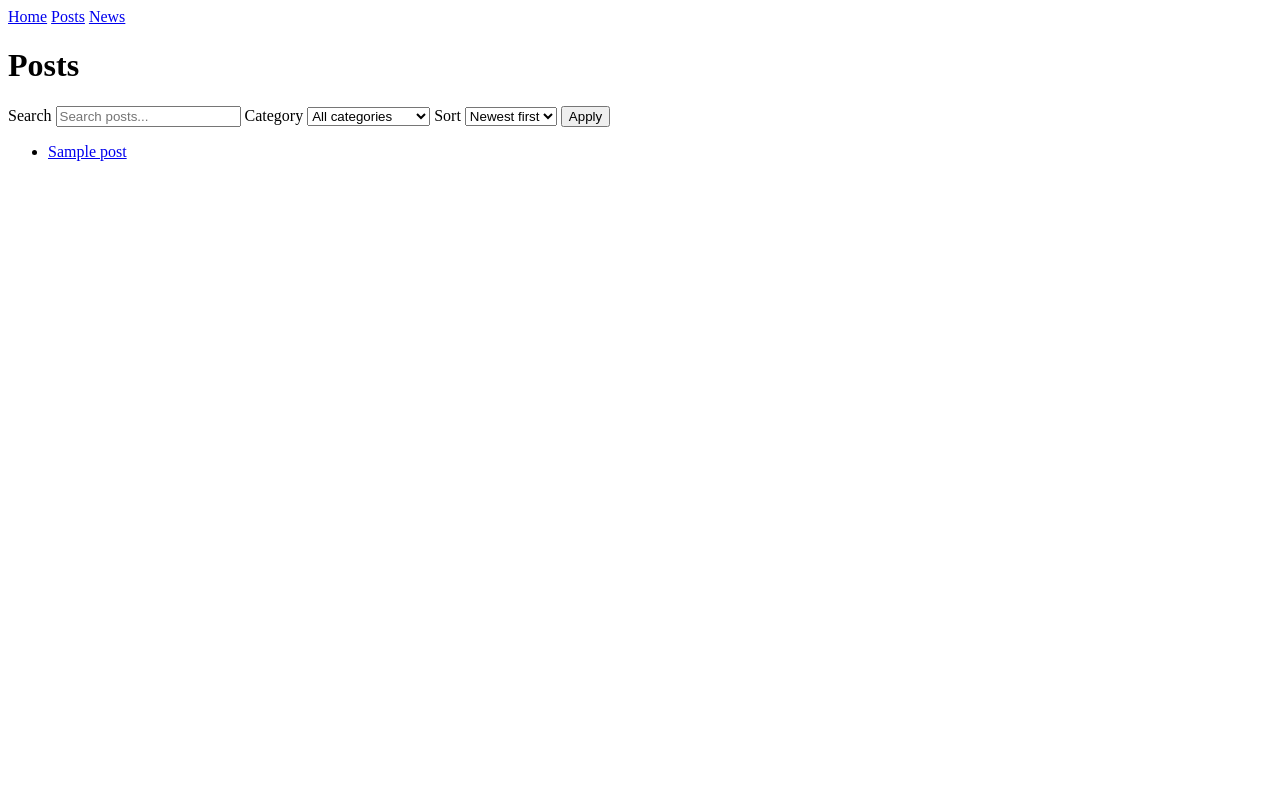
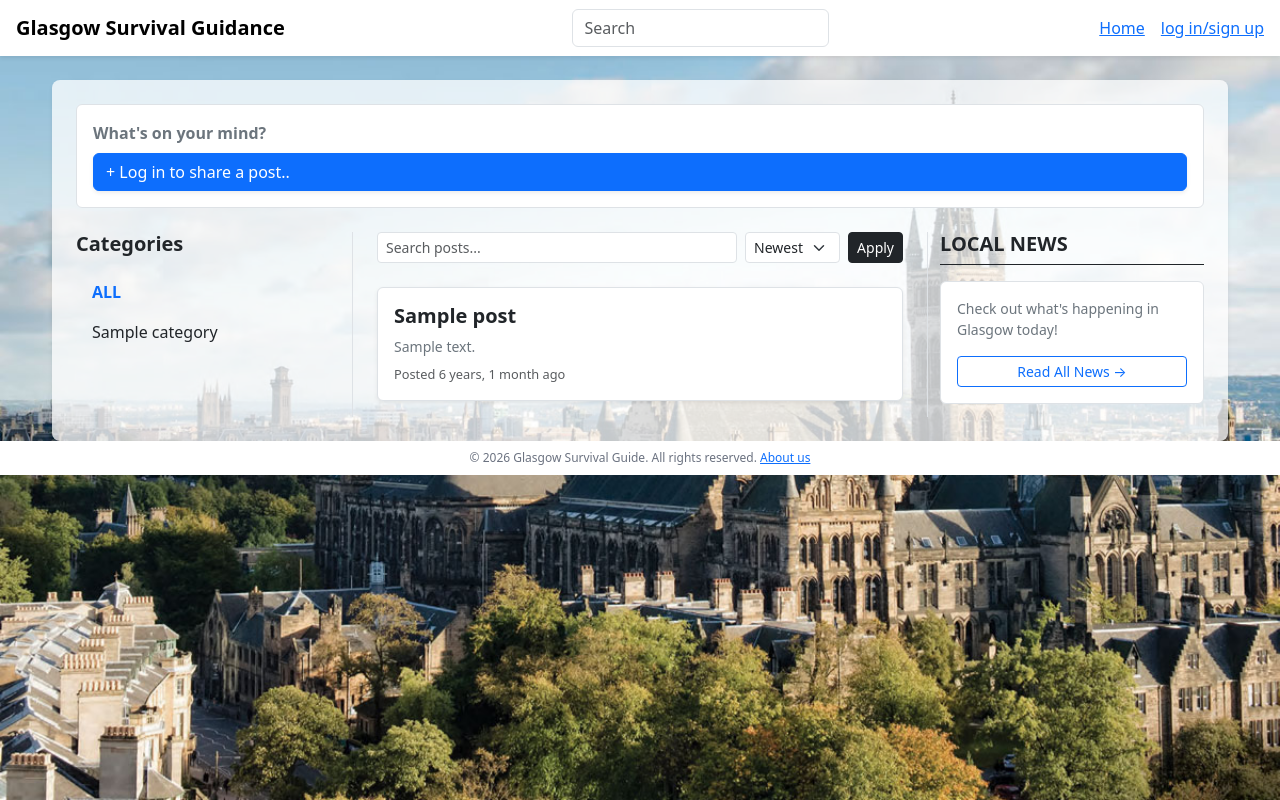
Before and after one commit to COMPSCI5012-Internet-Technology/GlasgowSurvivalGuide, a Django app: page /posts/ in a window 1280 px wide. Run offline with Django 5.2, Linux system fonts and the light colour scheme; tables that the repository leaves empty hold one stand-in row (values such as "Sample post").

Commit message:
change background image/change base html by adding navbar and footer/first draft of post list page

```diff
--- /dev/null
+++ b/static/guide/style.css
@@ -0,0 +1,21 @@
+/* background image */
+.page-bg {
+    position: fixed;
+    top: 0;
+    left: 0;
+    width: 100%;
+    height: 100%;
+    z-index: -10;
+}
+/* WCAG 1.1.1 must add image description */
+.page-bg img {
+    width: 100%;
+    height: 100%;
+    object-fit: cover;
+}
+
+/* focus style WCAG2.4.7 */
+a:focus, button:focus, input:focus, select:focus {
+    outline: 2px solid #2563eb;
+    outline-offset: 2px;
+}
--- a/templates/base.html
+++ b/templates/base.html
@@ -1,20 +1,50 @@
+{% load static %}
 <!DOCTYPE html>
 <html lang="en">
 <head>
     <meta charset="UTF-8">
     <meta name="viewport" content="width=device-width, initial-scale=1.0">
     <title>{% block title %}Glasgow Survival Guide{% endblock %}</title>
-  {% block extra_css %}{% endblock %}
+    <link rel="stylesheet" href="https://cdn.jsdelivr.net/npm/bootstrap@5.3.0/dist/css/bootstrap.min.css">
+    <link rel="stylesheet" href="{% static 'guide/style.css' %}">
 </head>
 <body>
-  <nav aria-label="Main navigation">
+
+    <!-- wcag 1.1.1 -->
+    <div class="page-bg">
+        <img src="{% static 'guide/images/glasgow-bg.jpg' %}"
+             alt="Glasgow University buildings' picture">
+    </div>
+
+    <!--navbar -->
+    <nav class="navbar bg-white shadow-sm px-3">
+        <span class="navbar-brand fw-bold mb-0" >
+            Glasgow Survival Guidance
+        </span>
+
+        <form class="d-flex" method="get" action="{% url 'guide:post_list' %}">
+            <input class="form-control" type="text" name="q"
+                   placeholder="Search" >
+        </form>
+
+        <div class="d-flex align-items-center gap-3">
             <a href="{% url 'guide:index' %}">Home</a>
-    <a href="{% url 'guide:post_list' %}">Posts</a>
-    <a href="{% url 'guide:news_list' %}">News</a>
             {% if user.is_authenticated %}
-    <a href="{% url 'guide:collection_list' %}">Collections</a>
+                <a href="{% url 'guide:logout' %}">Log out</a>
+            {% else %}
+                <a href="{% url 'guide:login' %}">log in/sign up</a>
             {% endif %}
+        </div>
     </nav>
+
     {% block content %}{% endblock %}
+
+    <!-- footer -->
+    <footer class="bg-white text-center py-2" style="font-size: 12px; color: #6b7280;">
+        &copy; 2026 Glasgow Survival Guide. All rights reserved.
+        <a href="{% url 'guide:about' %}">About us</a>
+    </footer>
+
+    <script src="https://cdn.jsdelivr.net/npm/bootstrap@5.3.0/dist/js/bootstrap.bundle.min.js"></script>
 </body>
 </html>
--- a/templates/guide/post_list.html
+++ b/templates/guide/post_list.html
@@ -1,34 +1,85 @@
 {% extends 'base.html' %}
+{% load static %}
+
 {% block title %}Posts – Glasgow Survival Guide{% endblock %}
+
 {% block content %}
-<h1>Posts</h1>
-<form method="get" action="{% url 'guide:post_list' %}">
-  <label for="id_q">Search</label>
-  <input type="text" name="q" id="id_q" value="{{ q }}" placeholder="Search posts...">
-  <label for="id_category">Category</label>
-  <select name="category" id="id_category">
-    <option value="">All categories</option>
-    {% for cat in categories %}
-    <option value="{{ cat.id }}" {% if category_id == cat.id|stringformat:"s" %}selected{% endif %}>{{ cat.name }}</option>
-    {% endfor %}
-  </select>
-  <label for="id_sort">Sort</label>
-  <select name="sort" id="id_sort">
-    <option value="newest" {% if sort == "newest" %}selected{% endif %}>Newest first</option>
-    <option value="oldest" {% if sort == "oldest" %}selected{% endif %}>Oldest first</option>
-  </select>
-  <button type="submit">Apply</button>
-</form>
-{% if user.is_authenticated %}
-<p><a href="{% url 'guide:post_create' %}">New post</a></p>
-{% endif %}
-{% if post_list %}
-<ul>
-  {% for post in post_list %}
-  <li><a href="{% url 'guide:post_detail' pk=post.pk %}">{{ post.title }}</a></li>
-  {% endfor %}
-</ul>
-{% else %}
-<p>No posts yet.</p>
-{% endif %}
+<div class="container mt-4" style="max-width: 1200px;">
+
+    <div class="bg-white bg-opacity-75 rounded-3 p-4 shadow-sm">
+
+        <div class="border rounded p-3 mb-4 bg-white">
+            <p class="text-secondary mb-2 fw-bold">What's on your mind?</p>
+            {% if user.is_authenticated %}
+                <a href="{% url 'guide:post_create' %}" class="btn btn-primary w-100 text-start shadow-sm">
+                    + Share your thoughts on a new post..
+                </a>
+            {% else %}
+                <a href="{% url 'guide:login' %}" class="btn btn-primary w-100 text-start shadow-sm">
+                    + Log in to share a post..
+                </a>
+            {% endif %}
+        </div>
+
+        <div class="row">
+
+            <div class="col-md-3">
+                <h2 class="fs-5 fw-bold mb-3">Categories</h2>
+                <div class="list-group list-group-flush mb-4 bg-transparent">
+                    <a href="{% url 'guide:post_list' %}" class="list-group-item list-group-item-action bg-transparent border-0 {% if not category_id %}fw-bold text-primary{% endif %}">
+                        ALL
+                    </a>
+                    {% for cat in categories %}
+                    <a href="{% url 'guide:post_list' %}?category={{ cat.id }}" class="list-group-item list-group-item-action bg-transparent border-0 {% if category_id == cat.id|stringformat:'s' %}fw-bold text-primary{% endif %}">
+                        {{ cat.name }}
+                    </a>
+                    {% endfor %}
+                </div>
+            </div>
+
+            <div class="col-md-6 border-start border-end px-4">
+
+                <form method="get" action="{% url 'guide:post_list' %}" class="d-flex gap-2 mb-4">
+                    <input type="hidden" name="category" value="{{ category_id }}"> <input type="text" name="q" class="form-control form-control-sm" placeholder="Search posts..." value="{{ q }}">
+                    <select name="sort" class="form-select form-select-sm w-auto">
+                        <option value="newest" {% if sort == "newest" %}selected{% endif %}>Newest</option>
+                        <option value="oldest" {% if sort == "oldest" %}selected{% endif %}>Oldest</option>
+                    </select>
+                    <button type="submit" class="btn btn-sm btn-dark">Apply</button>
+                </form>
+
+                {% if post_list %}
+                    {% for post in post_list %}
+                    <div class="border rounded p-3 mb-3 bg-white shadow-sm">
+                        <h3 class="fs-5 mb-2">
+                            <a href="{% url 'guide:post_detail' pk=post.pk %}" class="text-decoration-none text-dark fw-bold">
+                                {{ post.title }}
+                            </a>
+                        </h3>
+                        <p class="text-secondary small mb-2">{{ post.description|truncatewords:20 }}</p>
+                        <div class="text-muted" style="font-size: 0.8rem;">
+                            Posted {{ post.created_at|timesince }} ago
+                        </div>
+                    </div>
+                    {% endfor %}
+                {% else %}
+                    <div class="text-center py-5 text-muted">
+                        <p>No posts yet. Be the first to post!</p>
+                    </div>
+                {% endif %}
+            </div>
+
+            <div class="col-md-3">
+                <h2 class="fs-5 fw-bold mb-3 border-bottom pb-2 border-dark">LOCAL NEWS</h2>
+
+                <div class="bg-white p-3 rounded border">
+                    <p class="small text-secondary mb-3">Check out what's happening in Glasgow today!</p>
+                    <a href="{% url 'guide:news_list' %}" class="btn btn-sm btn-outline-primary w-100">
+                        Read All News &rarr;
+                    </a>
+                </div>
+            </div>
+
+        </div> </div>
+</div>
 {% endblock %}
```
Also changed, not shown: static/guide/images/glasgow-bg.jpg (added), static/guide/images/glasgow-bg.svg (deleted). Lines whose indentation alone changed are shown as unchanged.
